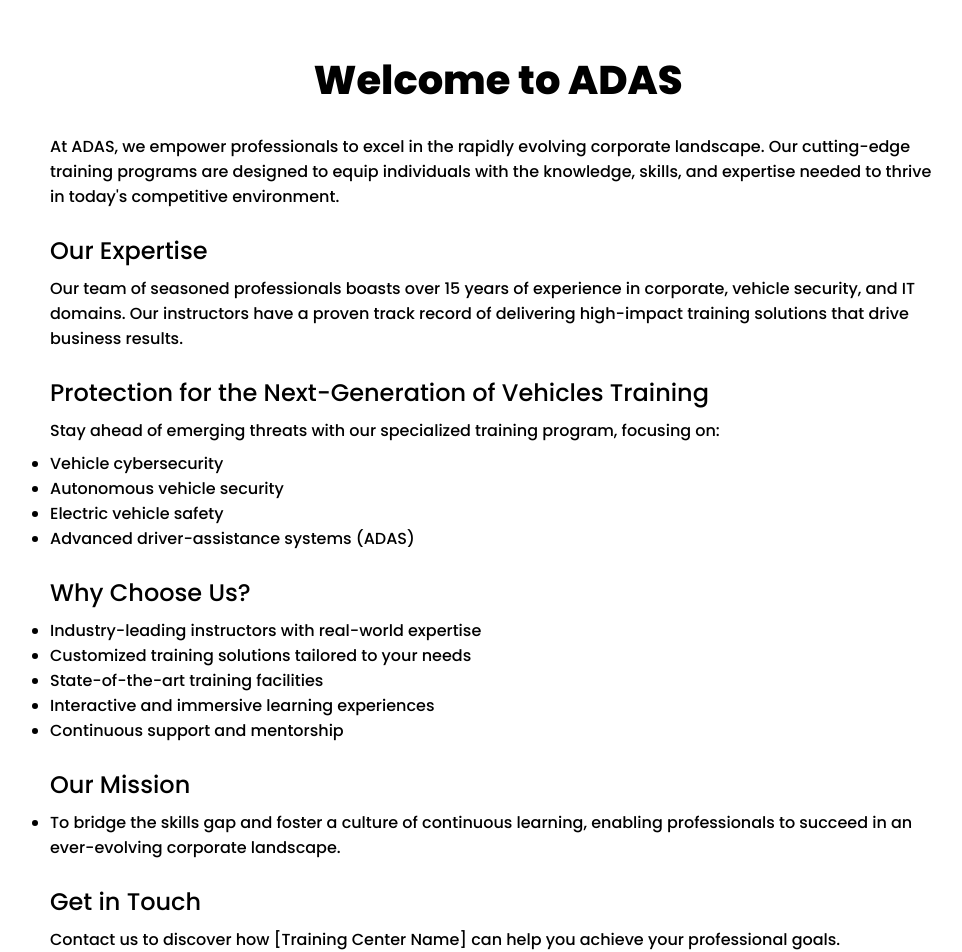
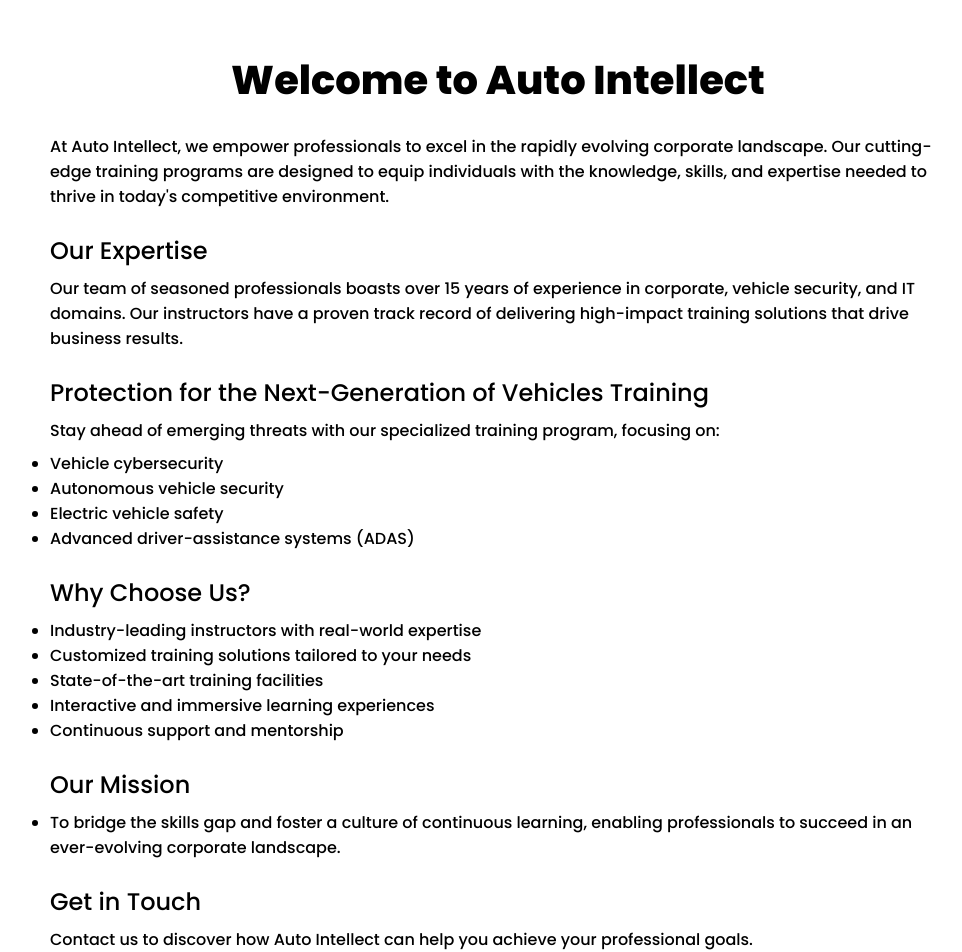
Before and after one commit to anis1m/ADAS, a React (Create React App) app: page /about in a window 1280 px wide. Shown: the part 100-1052 px from the top of the page, without its empty margins (142-1104 px from the left). Built offline with nearby package versions, Linux system fonts and the light colour scheme.

Commit message:
AboutUs.js

```diff
--- a/src/pages/AboutUs.js
+++ b/src/pages/AboutUs.js
@@ -8,9 +8,9 @@ function AboutUs() {
       <Navbar />
       <section className="aboutUs">
         <div>
-          <h1>Welcome to ADAS</h1>
+          <h1>Welcome to Auto Intellect</h1>
           <p>
-            At ADAS, we empower professionals to excel in the rapidly evolving
+            At Auto Intellect, we empower professionals to excel in the rapidly evolving
             corporate landscape. Our cutting-edge training programs are designed
             to equip individuals with the knowledge, skills, and expertise
             needed to thrive in today's competitive environment.
@@ -51,7 +51,7 @@ function AboutUs() {
           </ul>
           <h2>Get in Touch</h2>
           <p>
-            Contact us to discover how [Training Center Name] can help you
+            Contact us to discover how Auto Intellect can help you
             achieve your professional goals.
           </p>
           <ul className="contactUsinAboutUs">
```
